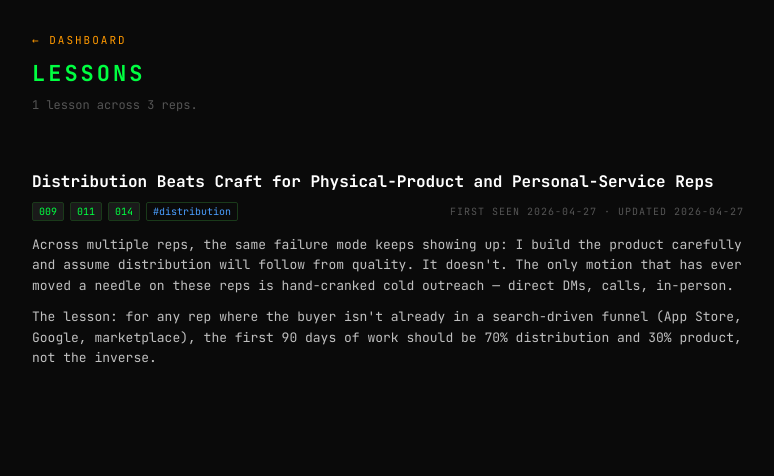
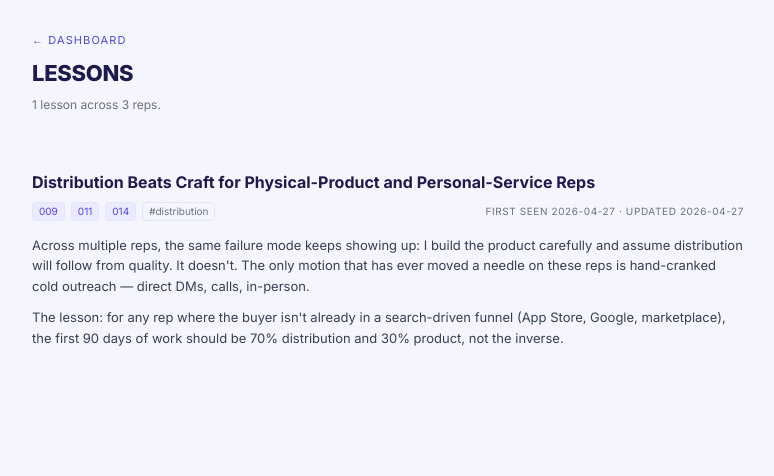
Before and after one commit to semiagenticRob/100Reps, a website: page docs/lessons.html in a window 1280 px wide. Shown: the whole page, without its empty margins (252-1026 px from the left). Drawn offline with Linux system fonts and the light colour scheme.

Commit message:
feat(redesign): apply light theme to lessons.html

```diff
--- a/docs/lessons.html
+++ b/docs/lessons.html
@@ -6,38 +6,37 @@
 <title>Lessons // 100 REPS</title>
 <link rel="preconnect" href="https://fonts.googleapis.com">
 <link rel="preconnect" href="https://fonts.gstatic.com" crossorigin>
-<link href="https://fonts.googleapis.com/css2?family=JetBrains+Mono:wght@400;700&display=swap" rel="stylesheet">
+<link href="https://fonts.googleapis.com/css2?family=Inter:wght@400;500;600;700;800&display=swap" rel="stylesheet">
 <style>
 *{margin:0;padding:0;box-sizing:border-box}
 :root{
-  --bg:#0a0a0a;--bg2:#111;--bg3:#1a1a1a;
-  --green:#00ff41;--amber:#ff9900;--red:#ff3333;
-  --blue:#4a9eff;--magenta:#ff00ff;--gray:#666;
-  --grid:#1a3a1a;--text:#c0c0c0;--dim:#555;
-  --font:'JetBrains Mono','Fira Code','Consolas','Courier New',monospace;
+  --bg:#f5f5ff;--surface:#fff;--border:#e0e7ff;--border-dim:#f0f0ff;
+  --accent:#4f46e5;--accent-dim:#a5b4fc;--accent-bg:#ede9fe;
+  --text:#1e1b4b;--text-2:#374151;--text-3:#6b7280;
+  --font:'Inter',system-ui,sans-serif;
 }
 html,body{background:var(--bg);color:var(--text);font-family:var(--font);font-size:13px;line-height:1.5;min-height:100vh}
-a{color:var(--green);text-decoration:none}
+a{color:var(--accent);text-decoration:none}
 a:hover{text-decoration:underline}
 .wrap{max-width:760px;margin:0 auto;padding:32px 24px 80px}
-.crumb{font-size:11px;color:var(--dim);letter-spacing:2px;margin-bottom:8px;text-transform:uppercase}
-.crumb a{color:var(--amber)}
-h1{color:var(--green);font-size:22px;font-weight:700;letter-spacing:3px;margin-bottom:6px}
-.sub{color:var(--dim);font-size:12px;margin-bottom:32px}
-.lesson{padding:24px 0;border-bottom:1px solid var(--grid)}
+.crumb{font-size:11px;color:var(--text-3);letter-spacing:.1em;margin-bottom:8px;text-transform:uppercase}
+.crumb a{color:var(--accent)}
+h1{color:var(--text);font-size:22px;font-weight:800;letter-spacing:-.3px;margin-bottom:6px}
+.sub{color:var(--text-3);font-size:12px;margin-bottom:32px}
+.lesson{padding:24px 0;border-bottom:1px solid var(--border)}
 .lesson:last-child{border-bottom:0}
-.lesson-title{color:#fff;font-size:16px;font-weight:700;margin-bottom:8px}
-.lesson-meta{display:flex;flex-wrap:wrap;gap:6px;margin-bottom:14px;align-items:center;font-size:11px;color:var(--dim)}
-.rep-chip{display:inline-block;padding:1px 6px;font-size:10px;color:var(--green);background:var(--bg3);border:1px solid var(--grid);border-radius:2px;font-family:var(--font)}
+.lesson-title{color:var(--text);font-size:16px;font-weight:700;margin-bottom:8px}
+.lesson-meta{display:flex;flex-wrap:wrap;gap:6px;margin-bottom:14px;align-items:center;font-size:11px;color:var(--text-3)}
+.rep-chip{display:inline-block;padding:1px 6px;font-size:10px;color:var(--accent);background:var(--accent-bg);border:1px solid var(--border);border-radius:4px;font-family:var(--font)}
 .rep-chip a{color:inherit;text-decoration:none}
-.tag-chip{display:inline-block;padding:1px 6px;font-size:10px;color:var(--blue);border:1px solid var(--grid);border-radius:2px}
-.lesson-dates{margin-left:auto;color:var(--dim);font-size:10px;letter-spacing:1px;text-transform:uppercase}
-.lesson-body{color:var(--text);font-size:13px;line-height:1.6}
+.tag-chip{display:inline-block;padding:1px 6px;font-size:10px;color:var(--text-3);border:1px solid var(--border);border-radius:4px}
+.lesson-dates{margin-left:auto;color:var(--text-3);font-size:10px;letter-spacing:.06em;text-transform:uppercase}
+.lesson-body{color:var(--text-2);font-size:13px;line-height:1.6}
 .lesson-body p{margin-bottom:10px}
 .lesson-body p:last-child{margin-bottom:0}
-.lesson-body .wl-rep{color:var(--green);font-weight:700;border-bottom:1px dotted var(--green)}
-.lesson-body .wl-lesson{color:var(--magenta);border-bottom:1px dotted var(--magenta)}
-.empty{color:var(--dim);padding:48px 0;text-align:center}
+.lesson-body .wl-rep{color:var(--accent);font-weight:700;border-bottom:1px dotted var(--accent)}
+.lesson-body .wl-lesson{color:#7e22ce;border-bottom:1px dotted #7e22ce}
+.empty{color:var(--text-3);padding:48px 0;text-align:center}
 </style>
 </head>
 <body>
```
